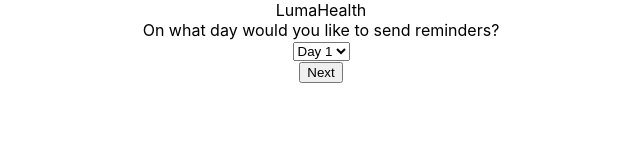
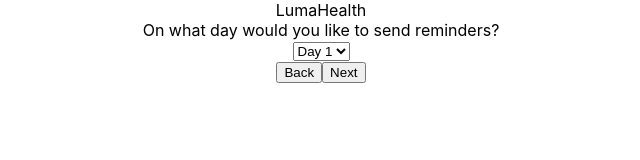
Before and after one commit to anami-sf/Luma-Dashboard, a React (Create React App) app: page / in a window 1280 px wide. Shown: the top 160 px of the page, without its empty margins (319-959 px from the left). Built offline with nearby package versions, Linux system fonts and the light colour scheme.

Commit message:
Added back button to move through questions

```diff
--- a/src/actions.js
+++ b/src/actions.js
@@ -1,6 +1,7 @@
 import {
     SET_CADANCE,
-    SET_POSITION
+    NEXT_QUESTION,
+    PREVIOUS_QUESTION
 } from './constants.js';
 
 export const setCadance = (text) => {
@@ -10,8 +11,14 @@
     }
 }
 
-export const setPosition = () => {
+export const next = () => {
     return {
-        type: SET_POSITION,  // This is a constant
+        type: NEXT_QUESTION  // This is a constant
     }
 }
+
+export const back = () => {
+    return {
+        type: PREVIOUS_QUESTION,  // This is a constant
+    }
+}
--- a/src/constants.js
+++ b/src/constants.js
@@ -1,2 +1,3 @@
 export const SET_CADANCE = 'SET_CADANCE';
-export const SET_POSITION = 'SET_POSITION';
+export const NEXT_QUESTION = 'NEXT_QUESTION';
+export const PREVIOUS_QUESTION = 'PREVIOUS_QUESTION';
--- a/src/containers/App.js
+++ b/src/containers/App.js
@@ -2,7 +2,7 @@
 import {connect} from 'react-redux';
 
 import './App.css';
-import { setCadance, setPosition } from '../actions';
+import { setCadance, next, back } from '../actions';
 import FlowChart from './flow_chart.js';
 import Form from './form.js';
 
@@ -16,7 +16,8 @@
 const mapDispatchToProps = (dispatch) => {
   return{
     onSetCadance: (event) => dispatch(setCadance(event.target.value)),
-    nextQuestion: () => dispatch(setPosition())
+    nextQuestion: () => dispatch(next()),
+    previousQuestion: () => dispatch(back())
   }
 };
 
@@ -29,6 +30,7 @@
         <Form
         onSetCadance={this.props.onSetCadance}
         questionTracker={this.props.questionTracker}
+        previousQuestion={this.props.previousQuestion}
         nextQuestion={this.props.nextQuestion}
         />
       </div>
--- a/src/containers/form.js
+++ b/src/containers/form.js
@@ -1,7 +1,7 @@
 import React from 'react';
 import ApptCadanceQA from '../components/form/apptCadanceQA.js';
 
-const Form = ({onSetCadance, questionTracker, nextQuestion}) => {
+const Form = ({onSetCadance, questionTracker, nextQuestion, previousQuestion}) => {
     return(
         <div>
             {console.log(questionTracker.questionTracker)}
@@ -12,6 +12,7 @@
                 />
                 : <div>Next Question</div>
             }
+            <button onClick={previousQuestion}>Back</button>
             <button onClick={nextQuestion}>Next</button>
         </div>
     );
--- a/src/reducers.js
+++ b/src/reducers.js
@@ -1,6 +1,7 @@
 import {
     SET_CADANCE,
-    SET_POSITION
+    NEXT_QUESTION,
+    PREVIOUS_QUESTION
 } from './constants.js';
 
 const initializeStateCadance = {
@@ -24,8 +25,11 @@
 export const questionTracker = (state=initializeStatePosition, action)=>{
     const newState = {...state}
 
-    if(action.type===SET_POSITION){
+    if(action.type===NEXT_QUESTION){
         newState.questionTracker = ++newState.questionTracker
+    }
+    if(action.type===PREVIOUS_QUESTION){
+        newState.questionTracker = --newState.questionTracker
     }
 
     return newState
```
